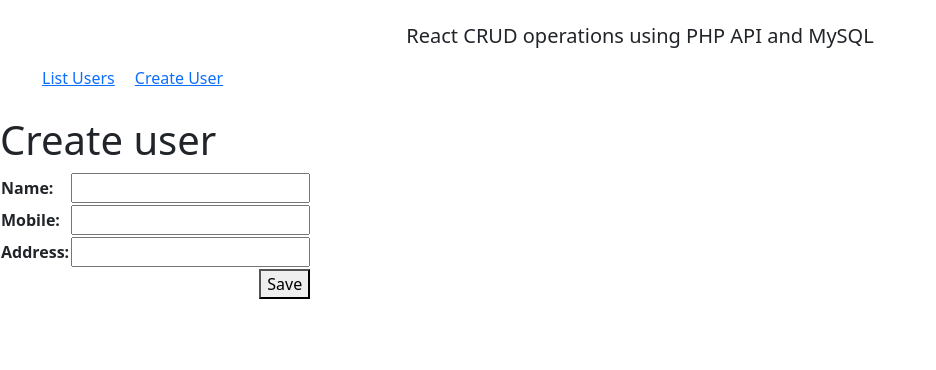
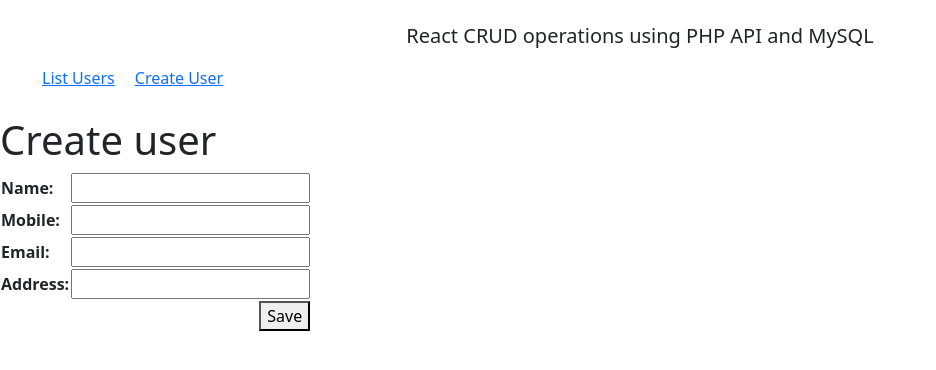
Before and after one commit to KuldeepGautam/crud-operation-react, a React (Create React App) app: page /user/create in a window 1280 px wide. Shown: the top 370 px of the page, without its empty margins (0-936 px from the left). Built offline with nearby package versions, Linux system fonts and the light colour scheme; the HTML template or start-up script is replaced by a standard one.

Commit message:
Added email

```diff
--- a/src/components/CreateUser.js
+++ b/src/components/CreateUser.js
@@ -46,6 +46,14 @@
             </tr>
             <tr>
               <th>
+                <label>Email: </label>
+              </th>
+              <td>
+                <input type="text" name="email" onChange={handleChange} />
+              </td>
+            </tr>
+            <tr>
+              <th>
                 <label>Address: </label>
               </th>
               <td>
--- a/src/components/ListUser.js
+++ b/src/components/ListUser.js
@@ -28,16 +28,14 @@
     <div className="container-fluid">
       <h1>List Users</h1>
 
-      <table className="table table-hover">
+      <table width="100%" className="table table-hover">
         <thead>
           <tr>
             <th>Id</th>
             <th>Name</th>
             <th>Mobile</th>
+            <th>Email</th>
             <th>Address</th>
-            <th>L1 Email</th>
-            <th>L2 Email</th>
-            <th>L3 Email</th>
             <th>Operations</th>
           </tr>
         </thead>
@@ -47,10 +45,8 @@
               <td>{user.customerId}</td>
               <td>{user.name}</td>
               <td>{user.mobileNo}</td>
+              <td>{user.email}</td>
               <td>{user.address}</td>
-              <td>{user.l1Email}</td>
-              <td>{user.l2Email}</td>
-              <td>{user.l3Email}</td>
               <td>
                 <button className="m-1">Delete</button>
                 <button>Edit</button>
```
Also changed, not shown: 1 other file (tests, documents, lock files or other folders).
